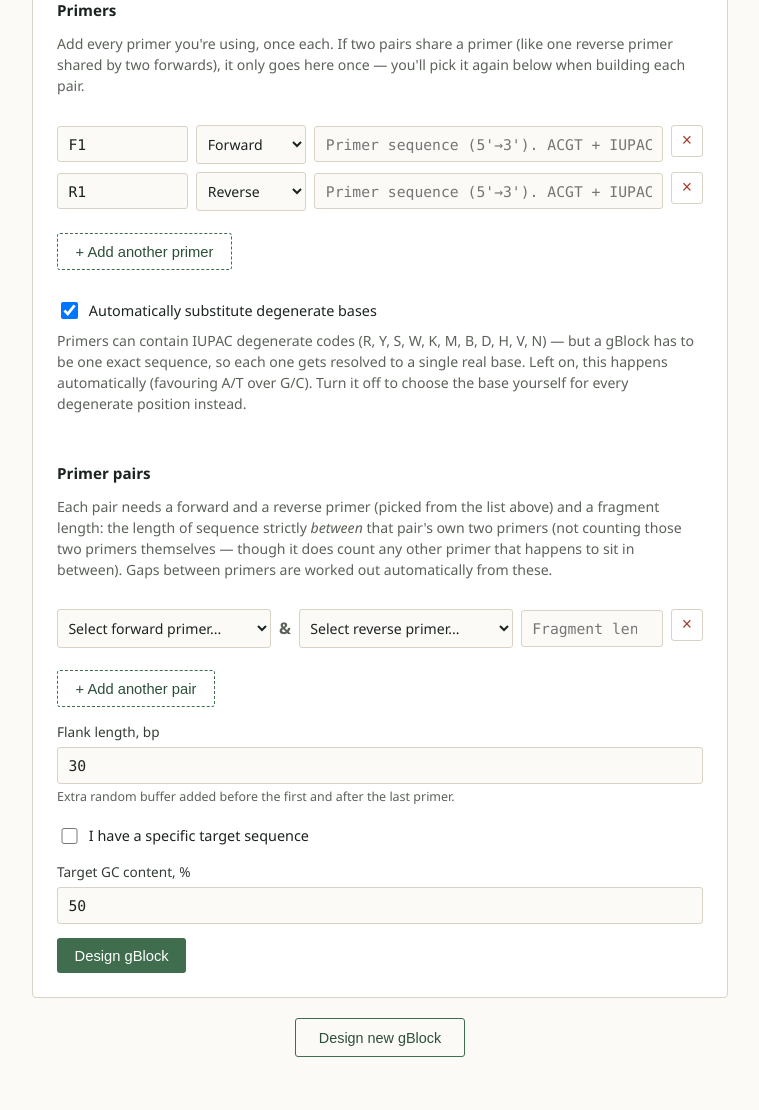
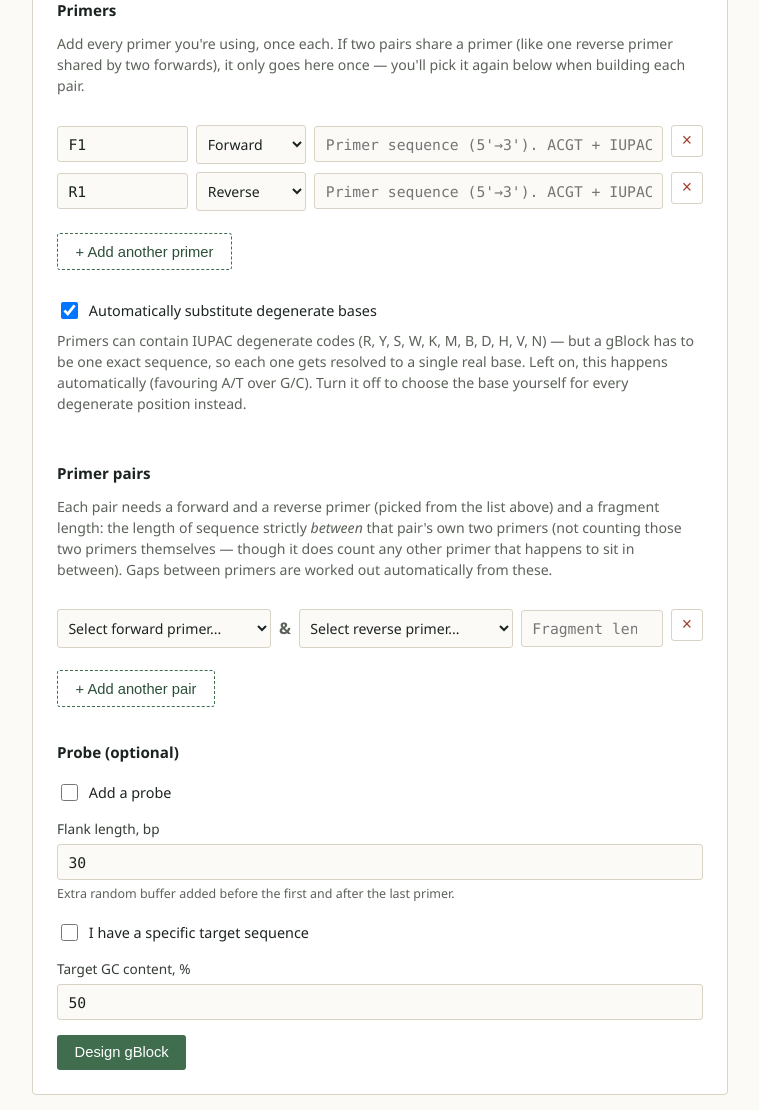
Before and after one commit to lilinicholls/gBlockDesigner, a Flask app: page / in a window 1280 px wide. Shown: the part 221-1331 px from the top of the page, without its empty margins (260-1019 px from the left). Before the commit the page ends 1278 px from the top, so only its background shows below. Run offline with Flask 3, Linux system fonts and the light colour scheme.

Commit message:
Probes
Added probes function

```diff
--- a/backend/app.py
+++ b/backend/app.py
@@ -15,6 +15,7 @@ import complexity_check  # noqa: E402
 import refine  # noqa: E402
 import layout_solver  # noqa: E402
 import iupac  # noqa: E402
+import probe_placement  # noqa: E402
 
 app = Flask(
     __name__,
@@ -29,7 +30,15 @@ app = Flask(
 
 @app.get("/")
 def index():
-    return render_template("index.html")
+    # Ties a version number to each static file's own last-modified time,
+    # so browsers always fetch the current version after a deploy instead
+    # of quietly reusing a cached copy of an old script.js or style.css.
+    static_dir = os.path.join(os.path.dirname(os.path.dirname(__file__)), "static")
+    asset_version = int(max(
+        os.path.getmtime(os.path.join(static_dir, "script.js")),
+        os.path.getmtime(os.path.join(static_dir, "style.css")),
+    ))
+    return render_template("index.html", asset_version=asset_version)
 
 
 def _parse_primers_and_pairs(data):
@@ -246,6 +255,7 @@ def api_design():
     try:
         primers, gaps, flank_length, gap_sources, degenerate_info = _parse_primers_and_pairs(data)
         gc_percent, gc_percent_source = _resolve_gc_percent(data)
+        probe_config = _parse_probe(data)
     except ValueError as exc:
         return jsonify({"error": str(exc)}), 400
 
@@ -258,14 +268,65 @@ def api_design():
     result["degenerate_info"] = degenerate_info
     # Attach a "source" (computed / nested / sequential) to each gap segment,
     # so the UI can be upfront about which gaps were pinned down exactly by
-    # your fragment lengths versus estimated.
+    # your fragment lengths versus estimated. This has to happen BEFORE any
+    # probe is inserted, since inserting a probe can split one gap segment
+    # into two - the split pieces inherit this same label from probe_placement.
     gap_i = 0
     for segment in result["segments"]:
         if segment["type"] == "gap":
             segment["source"] = gap_sources[gap_i]
             gap_i += 1
 
+    if probe_config:
+        try:
+            result = probe_placement.insert_probe(result, **probe_config)
+        except ValueError as exc:
+            return jsonify({"error": str(exc)}), 400
+
     return jsonify(result)
+
+
+def _parse_probe(data):
+    """Returns None if no probe was requested, otherwise a dict ready to
+    pass straight to probe_placement.insert_probe. Raises ValueError with
+    a message safe to show the user."""
+    probe_raw = data.get("probe")
+    if not probe_raw or not probe_raw.get("enabled"):
+        return None
+
+    forward_name = str(probe_raw.get("forward_name", "")).strip()
+    reverse_name = str(probe_raw.get("reverse_name", "")).strip()
+    sequence = str(probe_raw.get("sequence", "")).strip().upper()
+
+    if not forward_name or not reverse_name:
+        raise ValueError("Choose which primer pair the probe belongs to.")
+    if not sequence:
+        raise ValueError("The probe needs a sequence.")
+
+    invalid = sorted({ch for ch in sequence if ch not in "ACGT"})
+    if invalid:
+        raise ValueError(
+            f"The probe sequence contains character(s) that aren't plain A/C/G/T: "
+            f"{', '.join(invalid)}. Degenerate codes aren't supported for probes."
+        )
+
+    start_position = probe_raw.get("start_position")
+    if start_position in (None, ""):
+        start_position = None
+    else:
+        try:
+            start_position = int(start_position)
+        except (TypeError, ValueError):
+            raise ValueError("Probe start position must be a whole number.")
+        if start_position < 0:
+            raise ValueError("Probe start position cannot be negative.")
+
+    return {
+        "forward_name": forward_name,
+        "reverse_name": reverse_name,
+        "probe_sequence": sequence,
+        "start_position": start_position,
+    }
 
 
 @app.post("/api/align")
@@ -298,6 +359,15 @@ def api_align():
         primers.append({
             "sequence": sequence_field, "direction": direction, "label": name,
             "substitutions": substitutions,
+        })
+
+    probe_raw = data.get("probe")
+    if probe_raw and probe_raw.get("enabled") and probe_raw.get("sequence"):
+        primers.append({
+            "sequence": str(probe_raw["sequence"]).strip().upper(),
+            "direction": "forward",  # inserted exactly as given, never reverse-complemented
+            "label": "Probe",
+            "substitutions": {},
         })
 
     result = alignment.align_primers(primers, sequence)
@@ -342,23 +412,24 @@ def api_design_fix():
     try:
         primers, gaps, flank_length, gap_sources, degenerate_info = _parse_primers_and_pairs(data)
         gc_percent, gc_percent_source = _resolve_gc_percent(data)
+        probe_config = _parse_probe(data)
     except ValueError as exc:
         return jsonify({"error": str(exc)}), 400
 
     # Gap lengths only depend on primer lengths and your fragment lengths -
     # not on the random sequence content - so they're fixed for every retry;
-    # only the random flanks/infills get re-rolled each attempt.
+    # only the random flanks/infills get re-rolled each attempt. gap_sources
+    # and probe_config are applied inside find_clean_design itself, in the
+    # right order relative to each other, for every attempt.
     try:
-        result = refine.find_clean_design(primers, gaps, gc_percent, flank_length)
+        result = refine.find_clean_design(
+            primers, gaps, gc_percent, flank_length,
+            probe_config=probe_config, gap_sources=gap_sources,
+        )
     except ValueError as exc:
         return jsonify({"error": str(exc)}), 400
     result["design"]["gc_percent_source"] = gc_percent_source
     result["design"]["degenerate_info"] = degenerate_info
-    gap_i = 0
-    for segment in result["design"]["segments"]:
-        if segment["type"] == "gap":
-            segment["source"] = gap_sources[gap_i]
-            gap_i += 1
 
     return jsonify(result)
 
--- a/static/script.js
+++ b/static/script.js
@@ -22,18 +22,19 @@ function escapeHtml(str) {
 // ---------- Primer rows (add/remove, dynamic) ----------
 
 const ALLOWED_BASES = new Set(["A", "C", "G", "T", "R", "Y", "S", "W", "K", "M", "B", "D", "H", "V", "N"]);
+const PLAIN_BASES = new Set(["A", "C", "G", "T"]);
 
-// Filters a primer sequence input down to valid IUPAC characters as you
+// Filters a sequence input down to an allowed set of characters as you
 // type, so it's not possible to enter anything else - rather than letting
 // something invalid through and only catching it later.
-function sanitizePrimerInput(el) {
+function sanitizeSequenceInput(el, allowedSet) {
   const cursorPos = el.selectionStart;
   const original = el.value;
   const upper = original.toUpperCase();
   let filtered = "";
   let removedBeforeCursor = 0;
   for (let i = 0; i < upper.length; i++) {
-    if (ALLOWED_BASES.has(upper[i])) {
+    if (allowedSet.has(upper[i])) {
       filtered += upper[i];
     } else if (i < cursorPos) {
       removedBeforeCursor++;
@@ -44,6 +45,10 @@ function sanitizePrimerInput(el) {
     const newPos = Math.max(0, cursorPos - removedBeforeCursor);
     el.setSelectionRange(newPos, newPos);
   }
+}
+
+function sanitizePrimerInput(el) {
+  sanitizeSequenceInput(el, ALLOWED_BASES);
 }
 
 let primerUidCounter = 0;
@@ -107,9 +112,12 @@ function addPairRow(forwardUid = "", reverseUid = "", fragmentLength = "") {
     <button type="button" class="remove-pair-row" title="Remove this pair">&times;</button>
   `;
   row.querySelector(".pair-fragment-length").value = fragmentLength;
+  row.querySelector(".pair-forward").addEventListener("change", refreshProbePairOptions);
+  row.querySelector(".pair-reverse").addEventListener("change", refreshProbePairOptions);
   row.querySelector(".remove-pair-row").addEventListener("click", () => {
     if (document.querySelectorAll(".pair-row").length <= 1) return; // always keep at least one pair
     row.remove();
+    refreshProbePairOptions();
   });
   container.appendChild(row);
   refreshPairPrimerOptions();
@@ -138,6 +146,7 @@ function refreshPairPrimerOptions() {
     if (forwardOptions.some((p) => p.uid === prevFwd)) fwdSelect.value = prevFwd;
     if (reverseOptions.some((p) => p.uid === prevRev)) revSelect.value = prevRev;
   });
+  refreshProbePairOptions();
 }
 
 function collectPairs() {
@@ -151,6 +160,48 @@ function collectPairs() {
       fragment_length: row.querySelector(".pair-fragment-length").value,
     };
   });
+}
+
+// ---------- Probe (optional) ----------
+
+function refreshProbePairOptions() {
+  const select = $("probe_pair_select");
+  const prevValue = select.value;
+  const pairs = collectPairs().filter((p) => p.forward_name && p.reverse_name);
+
+  select.innerHTML = pairs.map((p) =>
+    `<option value="${escapeHtml(p.forward_name)}|${escapeHtml(p.reverse_name)}">${escapeHtml(p.forward_name)} &amp; ${escapeHtml(p.reverse_name)}</option>`
+  ).join("");
+
+  if (pairs.some((p) => `${p.forward_name}|${p.reverse_name}` === prevValue)) {
+    select.value = prevValue;
+  }
+}
+
+$("add_probe_checkbox").addEventListener("change", (e) => {
+  if (e.target.checked) {
+    refreshProbePairOptions();
+    show($("probe-fields"));
+  } else {
+    hide($("probe-fields"));
+  }
+});
+
+$("probe_sequence").addEventListener("input", (e) => sanitizeSequenceInput(e.target, PLAIN_BASES));
+
+function collectProbe() {
+  if (!$("add_probe_checkbox").checked) return null;
+
+  const [forwardName, reverseName] = ($("probe_pair_select").value || "").split("|");
+  const probe = {
+    enabled: true,
+    sequence: $("probe_sequence").value.trim(),
+    forward_name: forwardName || "",
+    reverse_name: reverseName || "",
+  };
+  const startPosition = $("probe_start_position").value.trim();
+  if (startPosition !== "") probe.start_position = parseInt(startPosition, 10);
+  return probe;
 }
 
 // Start with the simplest common case: one forward + one reverse primer, one pair.
@@ -259,6 +310,8 @@ function buildDesignPayload() {
   } else {
     payload.gc_percent = $("gc_percent").value;
   }
+  const probe = collectProbe();
+  if (probe) payload.probe = probe;
   return payload;
 }
 
@@ -333,8 +386,9 @@ async function submitDesign(endpoint) {
 function renderDesign(data) {
   const rows = data.segments.map((s) => {
     const tag = s.type === "primer" ? ` <span class="tag tag-${s.direction}">${s.direction}</span>` : "";
+    const probeTag = s.type === "probe" ? ` <span class="tag tag-probe">probe</span>` : "";
     return `<tr>
-      <td>${escapeHtml(s.label)}${tag}</td>
+      <td>${escapeHtml(s.label)}${tag}${probeTag}</td>
       <td>${s.length} bp</td>
       <td><code>${escapeHtml(s.seq)}</code></td>
     </tr>`;
@@ -344,8 +398,13 @@ function renderDesign(data) {
     ? " (auto-detected from your target sequence)"
     : "";
 
+  const flankNote = data.flank_length_note
+    ? `<div class="reminder-box">&#8505; Extended to meet IDT's minimum order requirement of 125bp: ${escapeHtml(data.flank_length_note)}</div>`
+    : "";
+
   $("design-result").innerHTML = `
     <div><span class="badge ok">Designed</span> ${data.length} bp total &middot; overall GC ${data.overall_gc_percent}% (target ${data.target_gc_percent}%${gcSourceNote})</div>
+    ${flankNote}
     <div class="seq-block">${escapeHtml(data.sequence)}</div>
     ${renderDiagram(data.segments)}
     <table class="segment-table">
@@ -360,6 +419,7 @@ function renderDiagram(segments) {
   const chips = segments.map((s) => {
     if (s.type === "flank") return `<span class="diagram-chip diagram-flank">Flanking (${s.length}bp)</span>`;
     if (s.type === "primer") return `<span class="diagram-chip diagram-primer diagram-${s.direction}">${escapeHtml(s.label)}</span>`;
+    if (s.type === "probe") return `<span class="diagram-chip diagram-probe">Probe</span>`;
     return `<span class="diagram-chip diagram-gap">${s.length}</span>`;
   });
   return `<div class="diagram-row">${chips.join('<span class="diagram-sep">|</span>')}</div>`;
@@ -384,6 +444,7 @@ $("run-alignment").addEventListener("click", async () => {
           direction: p.direction,
           degenerate_substitutions: (currentDesign.degenerate_info || {})[p.name] || [],
         })),
+        probe: collectProbe(),
         sequence: currentDesign.sequence,
       }),
     });
--- a/static/style.css
+++ b/static/style.css
@@ -423,3 +423,27 @@ textarea {
   color: #7a3324;
 }
 .secondary-match-warning .detail-list { margin: 0.3rem 0 0; }
+
+/* ---------- Probe ---------- */
+
+#probe-fields {
+  margin-top: 0.6rem;
+  padding: 0.9rem 1rem;
+  background: var(--paper);
+  border: 1px solid var(--line);
+  border-radius: 4px;
+  display: flex;
+  flex-direction: column;
+  gap: 0.8rem;
+}
+#probe_pair_select {
+  font-family: var(--sans);
+  font-size: 0.88rem;
+  padding: 0.5rem 0.4rem;
+  border: 1px solid var(--line);
+  border-radius: 3px;
+  background: #fff;
+  color: var(--ink);
+}
+.tag-probe { background: #e6e0f5; color: #5a3fa0; }
+.diagram-probe { background: #e6e0f5; color: #5a3fa0; font-weight: 600; }
--- a/templates/index.html
+++ b/templates/index.html
@@ -4,7 +4,7 @@
 <meta charset="UTF-8">
 <meta name="viewport" content="width=device-width, initial-scale=1.0">
 <title>gBlock Designer</title>
-<link rel="stylesheet" href="{{ url_for('static', filename='style.css') }}">
+<link rel="stylesheet" href="{{ url_for('static', filename='style.css') }}?v={{ asset_version }}">
 </head>
 <body>
   <header>
@@ -33,6 +33,29 @@
         <p class="hint">Each pair needs a forward and a reverse primer (picked from the list above) and a fragment length: the length of sequence strictly <em>between</em> that pair's own two primers (not counting those two primers themselves &mdash; though it does count any other primer that happens to sit in between). Gaps between primers are worked out automatically from these.</p>
         <div id="pair-rows"></div>
         <button type="button" id="add-pair-row" class="tertiary-button">+ Add another pair</button>
+
+        <h3 class="subsection-title">Probe (optional)</h3>
+        <label class="checkbox-label">
+          <input type="checkbox" id="add_probe_checkbox">
+          Add a probe
+        </label>
+        <div id="probe-fields" class="hidden">
+          <p class="hint">The probe is inserted exactly as typed (plain A/C/G/T only, no degenerate codes) at a specific spot within one primer pair's region. "Start position" counts from right after that pair's forward primer ends &mdash; leave it blank to center the probe automatically.</p>
+          <div class="row">
+            <label>
+              For primer pair
+              <select id="probe_pair_select"></select>
+            </label>
+            <label>
+              Start position, bp (optional)
+              <input type="number" id="probe_start_position" min="0" placeholder="Auto-center">
+            </label>
+          </div>
+          <label>
+            Probe sequence (5'&rarr;3')
+            <input type="text" id="probe_sequence" placeholder="ACGT only, no degenerate codes">
+          </label>
+        </div>
 
         <div class="row">
           <label>
@@ -108,6 +131,6 @@
     <button type="button" class="reset-button reset-button-bottom" id="reset-bottom">Design new gBlock</button>
   </main>
 
-  <script src="{{ url_for('static', filename='script.js') }}"></script>
+  <script src="{{ url_for('static', filename='script.js') }}?v={{ asset_version }}"></script>
 </body>
 </html>
```
Also changed, not shown: backend/probe_placement.py (added, +126 -0 lines), backend/refine.py (+17 -1 lines).
